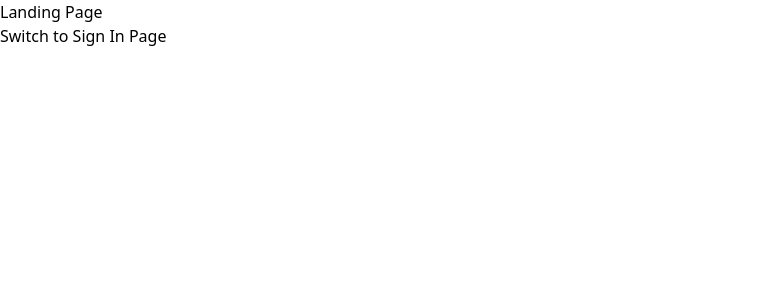
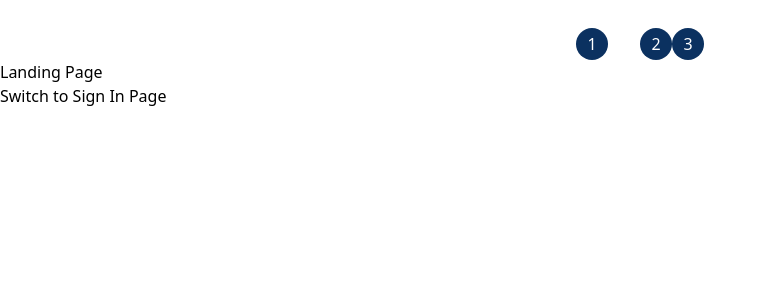
Before and after one commit to muratcankargi/marmara-kodlama, a React (Create React App) app in the folder marmaraFrontend/frontend/: page / in a window 1280 px wide. Shown: the top 300 px of the page, without its empty margins (0-766 px from the left). Built offline with nearby package versions, Linux system fonts and the light colour scheme.

Commit message:
create progress bar

```diff
--- a/marmaraFrontend/frontend/src/components/LandingPage.jsx
+++ b/marmaraFrontend/frontend/src/components/LandingPage.jsx
@@ -1,5 +1,6 @@
 import React from "react";
 import SwitchPageButton from "./SwitchPageButton";
+import ProgressBar from "./ProgressBar/ProgressBar";
 
 function LandingPage(props) {
   const { switchPage, switchStyles } = props;
@@ -7,6 +8,7 @@ function LandingPage(props) {
   // w-screen ve h-screen silinmemeli
   return (
     <div className="w-screen h-screen">
+      <ProgressBar />
       <h1>Landing Page</h1>
       <SwitchPageButton
         switchTo={switchStyles.switchToSignInPage}
--- /dev/null
+++ b/marmaraFrontend/frontend/src/components/ProgressBar/ProgressBar.jsx
@@ -0,0 +1,18 @@
+import React from "react";
+import ProgressBarCircle from "./ProgressBarCircle";
+import ProgressBarLine from "./ProgressBarLine";
+
+function ProgressBar() {
+  return (
+    <div className="flex w-full justify-center items-center mt-7 text-white">
+      <ProgressBarCircle content="1" />
+      <ProgressBarLine width="16" bgColor="primary-200" />
+      <ProgressBarLine width="8" bgColor="black" />
+      <ProgressBarCircle content="2" />
+      <ProgressBarLine width="24" bgColor="black" />
+      <ProgressBarCircle content="3" />
+    </div>
+  );
+}
+
+export default ProgressBar;
--- /dev/null
+++ b/marmaraFrontend/frontend/src/components/ProgressBar/ProgressBarCircle.jsx
@@ -0,0 +1,11 @@
+import React from "react";
+
+function ProgressBarCircle(props) {
+  return (
+    <div className="w-8 aspect-square rounded-full bg-primary-100 flex items-center justify-center">
+      {props.content}
+    </div>
+  );
+}
+
+export default ProgressBarCircle;
--- /dev/null
+++ b/marmaraFrontend/frontend/src/components/ProgressBar/ProgressBarLine.jsx
@@ -0,0 +1,7 @@
+import React from "react";
+
+function ProgressBarLine(props) {
+  return <div className={`w-${props.width} h-2 bg-${props.bgColor}`}></div>;
+}
+
+export default ProgressBarLine;
--- a/marmaraFrontend/frontend/tailwind.config.js
+++ b/marmaraFrontend/frontend/tailwind.config.js
@@ -2,7 +2,16 @@
 module.exports = {
   content: ["./src/**/*.{js,jsx,ts,tsx}"],
   theme: {
-    extend: {},
+    extend: {
+      colors: {
+        "neutral": "FCFDFF",
+        "accent": "FF8D4F",
+        "primary": {
+          100: "#0B3160",
+          200: "#6B8AB2",
+        },
+      },
+    },
   },
   plugins: ["prettier-plugin-tailwindcss"],
 };
```
